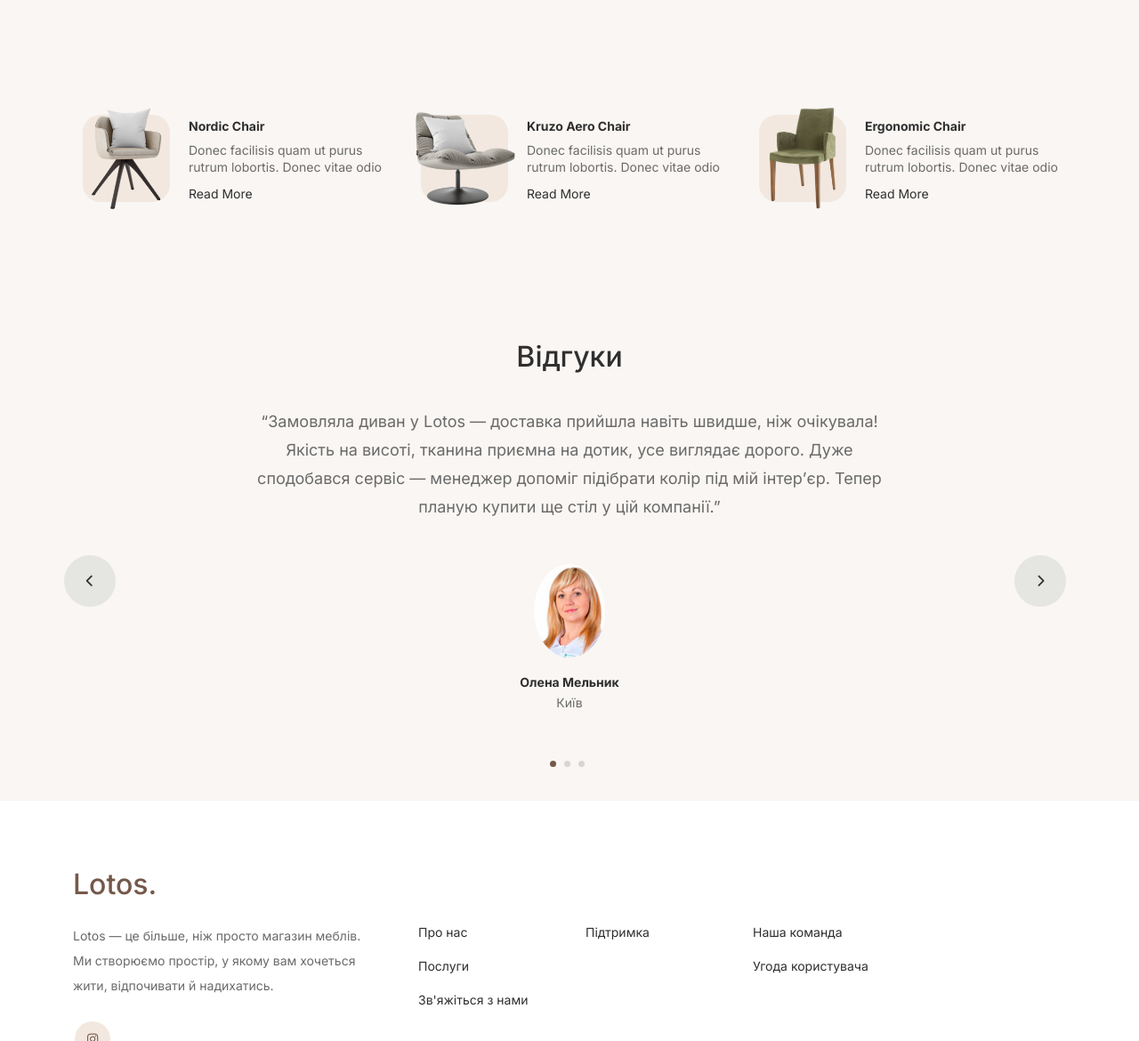
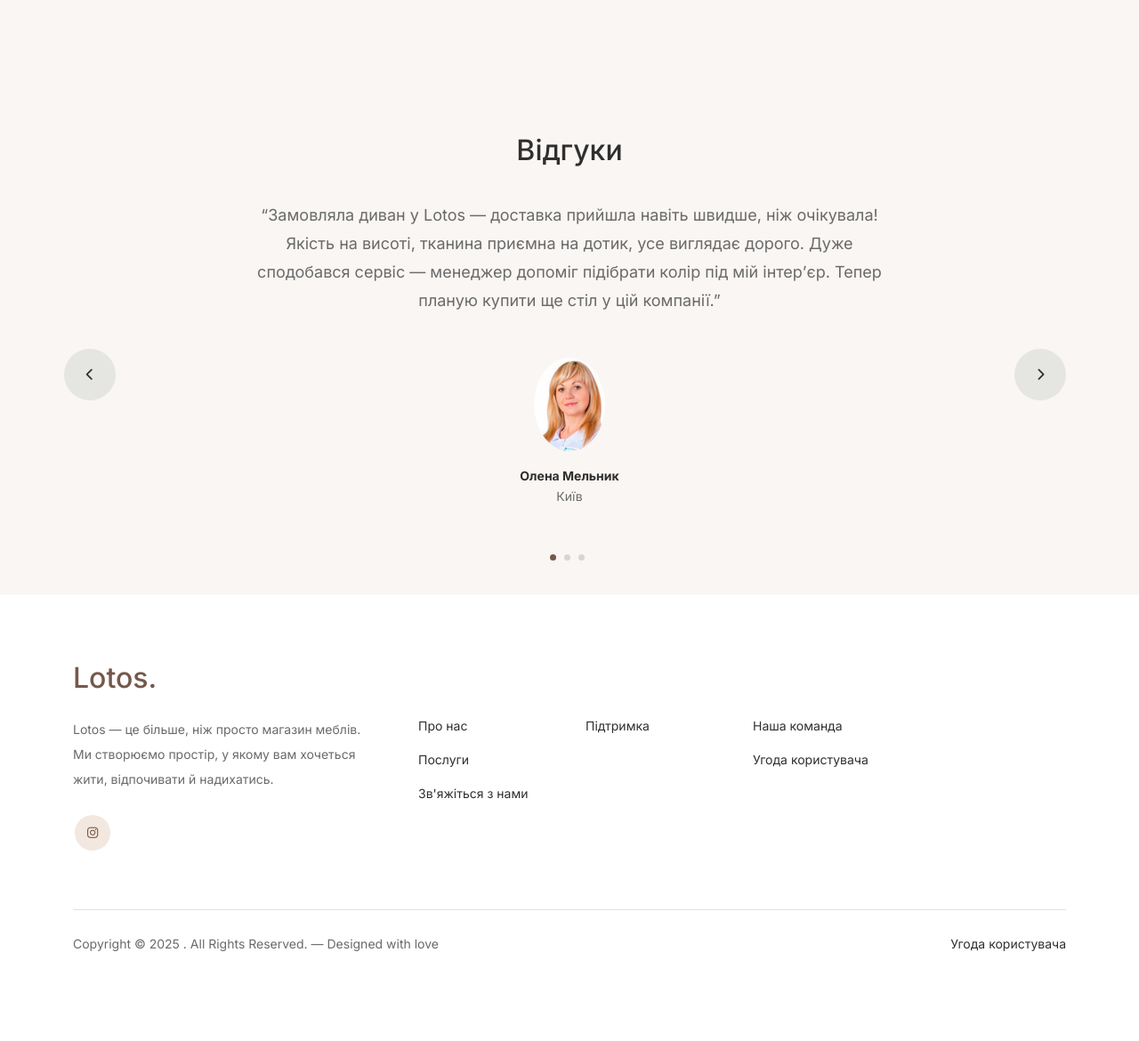
Before and after one commit to money-stash/furni_website_seller, a Flask app: page / in a window 1280 px wide. Shown: the part 2480-3650 px from the top of the page at 89% size. After the commit the page ends 3549 px from the top, so only its background shows below. Run offline with Flask 3, Linux system fonts and the light colour scheme; data comes from the database, SQL or seed files in the repository; some libraries are stand-ins or nearby versions.

Commit message:
removed popular products

```diff
--- a/templates/index.html
+++ b/templates/index.html
@@ -264,62 +264,6 @@
   <!-- End We Help Section -->
 
 
-    <!-- Start Popular Product -->
-    <div class="popular-product">
-      <div class="container">
-        <div class="row">
-          <div class="col-12 col-md-6 col-lg-4 mb-4 mb-lg-0">
-            <div class="product-item-sm d-flex">
-              <div class="thumbnail">
-                <img src="{{url_for('static', filename='images/product-1.png')}}" alt="Image" class="img-fluid" />
-              </div>
-              <div class="pt-3">
-                <h3>Nordic Chair</h3>
-                <p>
-                  Donec facilisis quam ut purus rutrum lobortis. Donec vitae
-                  odio
-                </p>
-                <p><a href="#">Read More</a></p>
-              </div>
-            </div>
-          </div>
-
-          <div class="col-12 col-md-6 col-lg-4 mb-4 mb-lg-0">
-            <div class="product-item-sm d-flex">
-              <div class="thumbnail">
-                <img src="{{url_for('static', filename='images/product-2.png')}}" alt="Image" class="img-fluid" />
-              </div>
-              <div class="pt-3">
-                <h3>Kruzo Aero Chair</h3>
-                <p>
-                  Donec facilisis quam ut purus rutrum lobortis. Donec vitae
-                  odio
-                </p>
-                <p><a href="#">Read More</a></p>
-              </div>
-            </div>
-          </div>
-
-          <div class="col-12 col-md-6 col-lg-4 mb-4 mb-lg-0">
-            <div class="product-item-sm d-flex">
-              <div class="thumbnail">
-                <img src="{{url_for('static', filename='images/product-3.png')}}" alt="Image" class="img-fluid" />
-              </div>
-              <div class="pt-3">
-                <h3>Ergonomic Chair</h3>
-                <p>
-                  Donec facilisis quam ut purus rutrum lobortis. Donec vitae
-                  odio
-                </p>
-                <p><a href="#">Read More</a></p>
-              </div>
-            </div>
-          </div>
-        </div>
-      </div>
-    </div>
-    <!-- End Popular Product -->
-
   <!-- Start Testimonial Slider -->
       <div class="testimonial-section">
         <div class="container">
```
